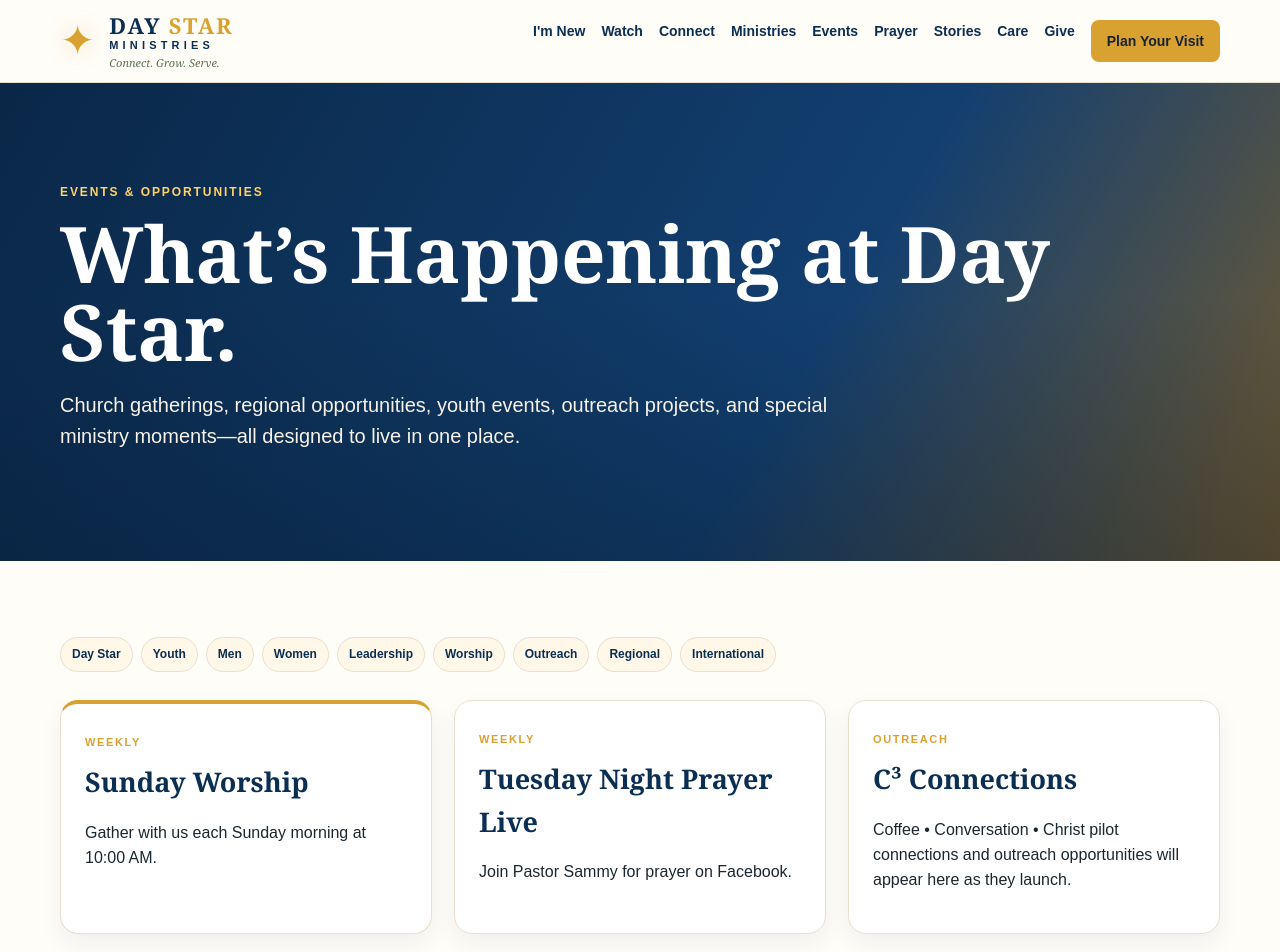
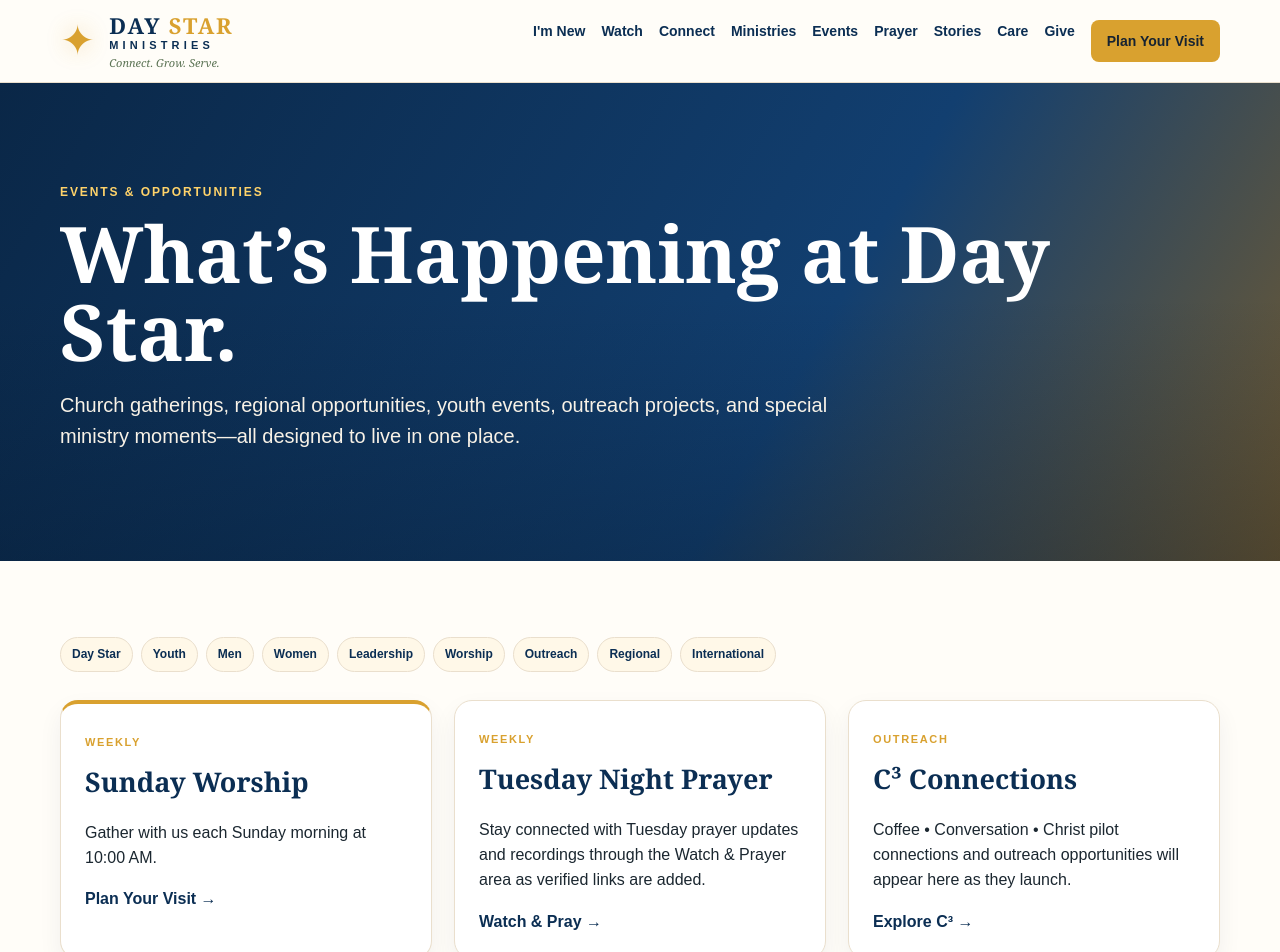
Before and after one commit to jlayswifey/day-star-ministries, a Next.js app: page /events in a window 1280 px wide. Shown: the top 952 px of the page. Built offline with nearby package versions, Linux system fonts and the light colour scheme.

Commit message:
Polish events actions and remove unverified Facebook wording

```diff
--- a/app/events/page.tsx
+++ b/app/events/page.tsx
@@ -1,9 +1,10 @@
+import Link from "next/link";
 export default function Events(){return <main>
 <section className="page-hero page-hero-events"><div className="container"><div className="eyebrow light">Events & Opportunities</div><h1>What’s Happening at Day Star.</h1><p>Church gatherings, regional opportunities, youth events, outreach projects, and special ministry moments—all designed to live in one place.</p></div></section>
 <section className="section"><div className="container"><div className="event-filter"><span>Day Star</span><span>Youth</span><span>Men</span><span>Women</span><span>Leadership</span><span>Worship</span><span>Outreach</span><span>Regional</span><span>International</span></div><div className="grid">
-<div className="event-card featured"><span>WEEKLY</span><h3>Sunday Worship</h3><p>Gather with us each Sunday morning at 10:00 AM.</p></div>
-<div className="event-card"><span>WEEKLY</span><h3>Tuesday Night Prayer Live</h3><p>Join Pastor Sammy for prayer on Facebook.</p></div>
-<div className="event-card"><span>OUTREACH</span><h3>C³ Connections</h3><p>Coffee • Conversation • Christ pilot connections and outreach opportunities will appear here as they launch.</p></div>
+<div className="event-card featured"><span>WEEKLY</span><h3>Sunday Worship</h3><p>Gather with us each Sunday morning at 10:00 AM.</p><Link className="text-link" href="/im-new">Plan Your Visit →</Link></div>
+<div className="event-card"><span>WEEKLY</span><h3>Tuesday Night Prayer</h3><p>Stay connected with Tuesday prayer updates and recordings through the Watch & Prayer area as verified links are added.</p><Link className="text-link" href="/watch">Watch & Pray →</Link></div>
+<div className="event-card"><span>OUTREACH</span><h3>C³ Connections</h3><p>Coffee • Conversation • Christ pilot connections and outreach opportunities will appear here as they launch.</p><Link className="text-link" href="/connect">Explore C³ →</Link></div>
 </div></div></section>
 </main>
 }
```
